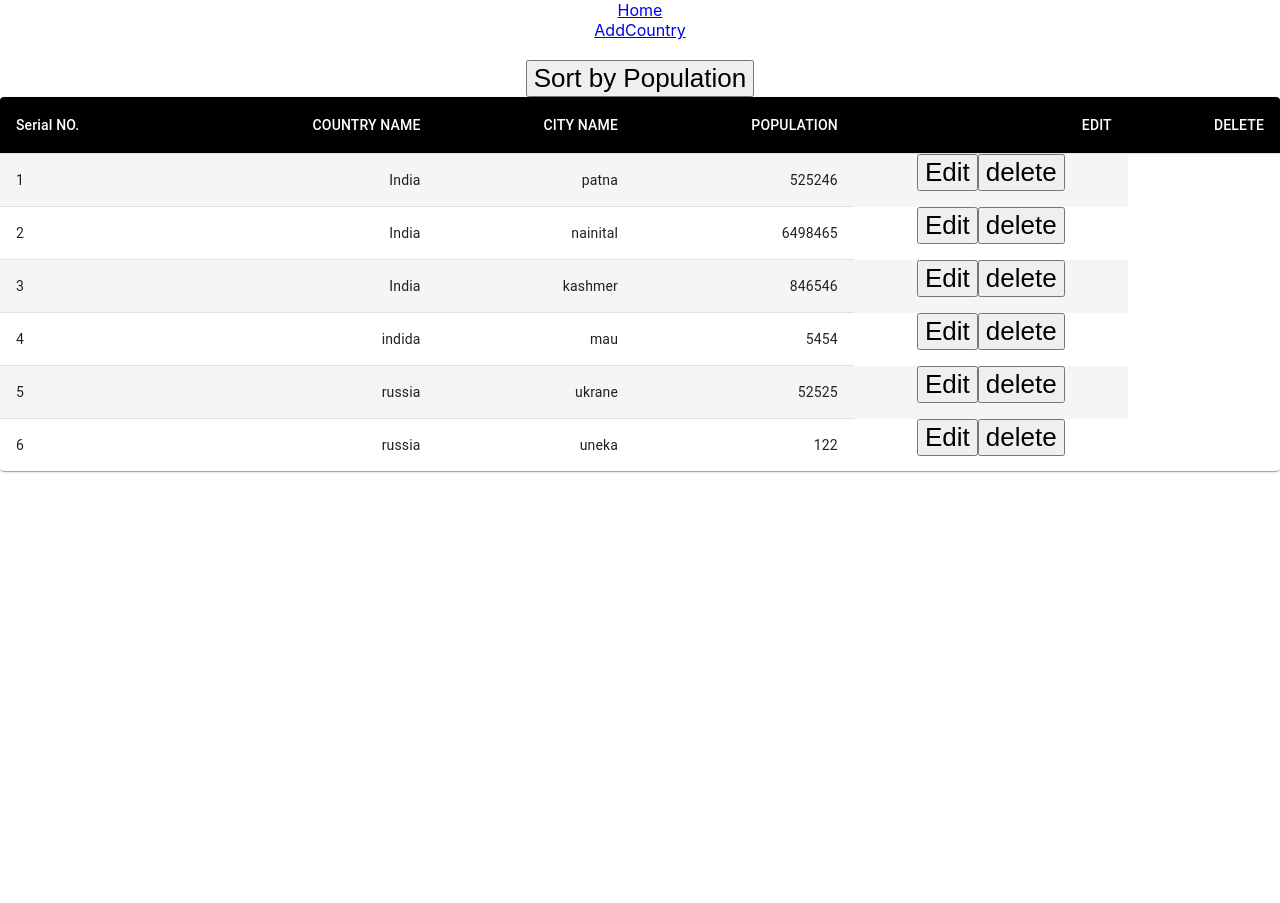
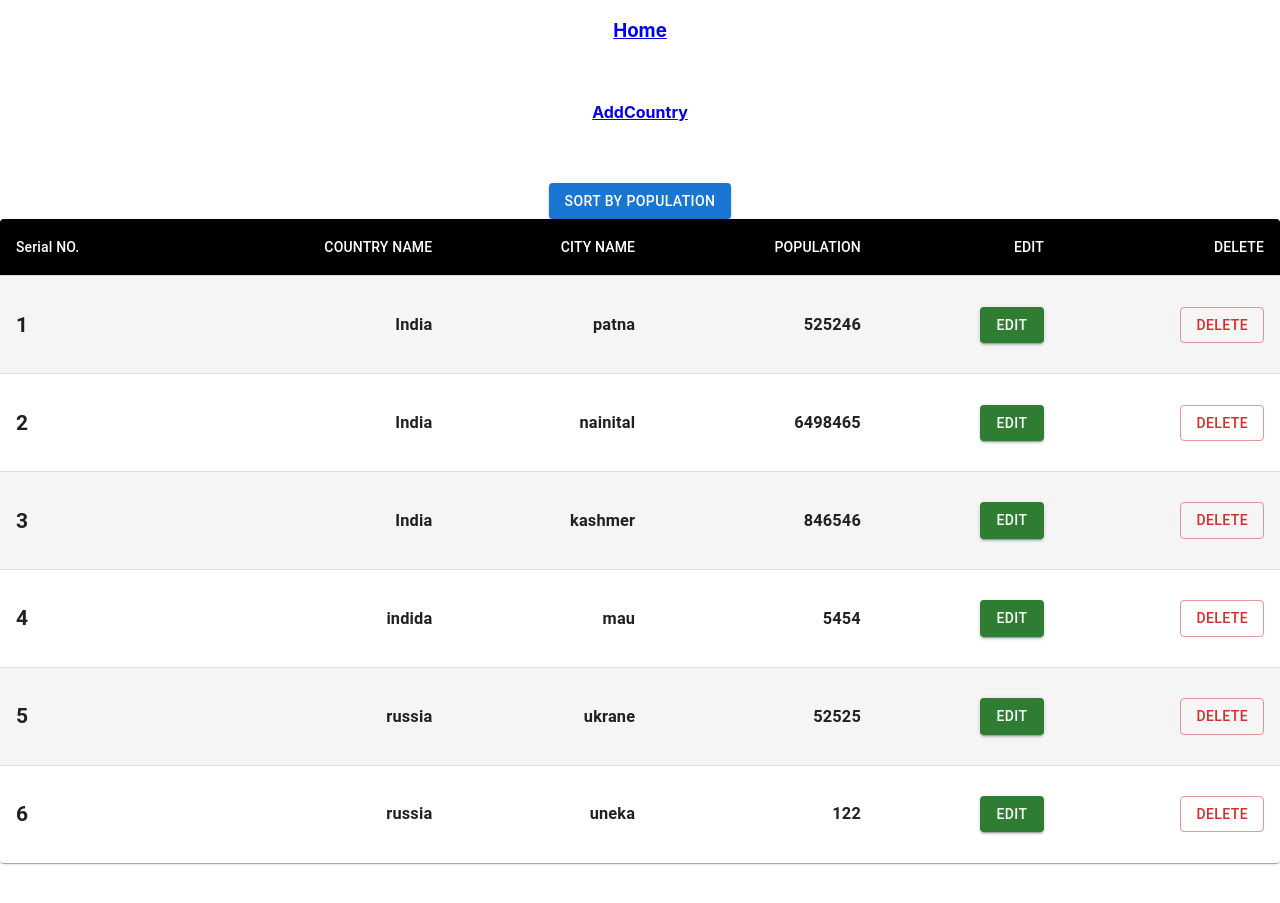
Before and after one commit to DevShakti78/citycountry, a React (Vite) app: page / in a window 1280 px wide. Before the commit the page ends 800 px from the top, so only its background shows below. Built offline with nearby package versions, Linux system fonts and the light colour scheme; data requests are answered from the project's data file.

Commit message:
sorting done

```diff
--- a/src/App.jsx
+++ b/src/App.jsx
@@ -7,8 +7,8 @@ import { AddCity } from "./Components/AddCity";
 function App() {
   return (
     <div className="App">
-      <Link to="/">Home</Link> <br />
-      <Link to="/add-country">AddCountry</Link> <br /> <br />
+      <Link to="/"><h3>Home</h3></Link> <br />
+      <Link to="/add-country"><h4>AddCountry</h4></Link> <br /> <br />
       <Routes>
         <Route path="/" element={<Home />} />
         <Route path="/add-country" element={<AddCountry />} />
--- a/src/Components/Home.jsx
+++ b/src/Components/Home.jsx
@@ -1,6 +1,7 @@
 import React, { useEffect, useState } from "react";
 import { styled } from '@mui/material/styles';
 import Table from '@mui/material/Table';
+import Button from '@mui/material/Button';
 import TableBody from '@mui/material/TableBody';
 import TableCell, { tableCellClasses } from '@mui/material/TableCell';
 import TableContainer from '@mui/material/TableContainer';
@@ -39,11 +40,26 @@ export const Home = () => {
   }, []);
 
   //   console.log("data", data);
+  const handleescSort=(field,asc=true)=>{
+    const sortdata = data.sort((a,b)=>{
 
+      if(asc){
+        return a[field]-b[field]
+      }
+
+        return b[field]-a[field]
+
+
+    })
+    setData([...sortdata])
+  }
   return (
 
     <div>
-       <button>Sort by Population</button>
+       <Button onClick={()=>handleescSort("population")} variant="contained" >
+       Sort by Population
+</Button>
+
       <TableContainer component={Paper}>
       <Table sx={{ minWidth: 700 }} aria-label="customized table">
         <TableHead>
@@ -60,14 +76,23 @@ export const Home = () => {
           {data.map((row) => (
             <StyledTableRow key={row.name}>
               <StyledTableCell component="th" scope="row">
-                {row.id}
+               <h2>{row.id}</h2>
               </StyledTableCell>
-              <StyledTableCell align="right">{row.country_name}</StyledTableCell>
-              <StyledTableCell align="right">{row.city_name}</StyledTableCell>
-              <StyledTableCell align="right">{row.population}</StyledTableCell>
-              <button>Edit</button>
+              <StyledTableCell align="right"><h3>{row.country_name}</h3></StyledTableCell>
+              <StyledTableCell align="right"><h3>{row.city_name}</h3></StyledTableCell>
+              <StyledTableCell align="right"><h3>{row.population}</h3></StyledTableCell>
+              <StyledTableCell align="right">
+              <Button variant="contained" color="success">
+edit
+</Button>
+              </StyledTableCell>
 
-              <button>delete</button>
+              <StyledTableCell align="right">
+              <Button variant="outlined" color="error">
+  Delete
+</Button>
+              </StyledTableCell>
+
             </StyledTableRow>
           ))}
         </TableBody>
```
